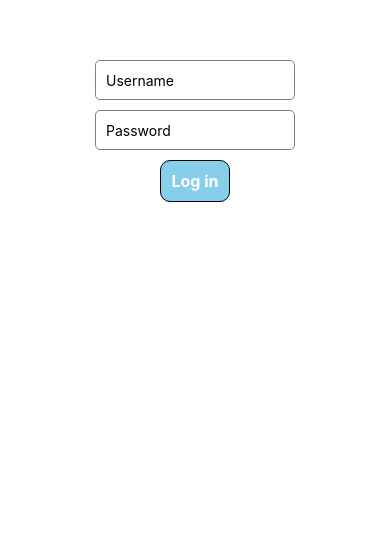
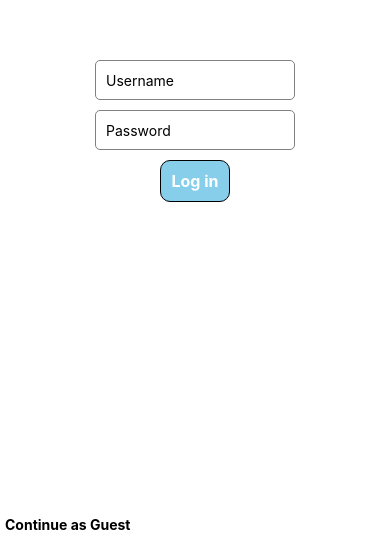
Before and after one commit to Adpro813/Real-app, a React Native app in the folder myapp/: screen / in a window 390 px wide. Shown: the part 291-844 px from the top of the page. Built offline with nearby package versions, Linux system fonts and the light colour scheme.

Commit message:
added a guest button which goes to the home screen

```diff
--- a/myapp/App.js
+++ b/myapp/App.js
@@ -1,6 +1,6 @@
 import React, { useEffect, useState } from 'react';
 import { StatusBar } from 'expo-status-bar';
-import { StyleSheet, Text, View, Image, Button, TextInput, TouchableOpacity } from 'react-native';
+import { StyleSheet, Text, View, Image, TextInput, TouchableOpacity } from 'react-native';
 import { NavigationContainer } from '@react-navigation/native';
 import { createStackNavigator } from '@react-navigation/stack';
 
@@ -37,6 +37,7 @@ const LoadingScreen = ({ navigation }) => {
 function LogInScreen({ navigation }) {
   const [username, setUsername] = useState('');
   const [password, setPassword] = useState('');
+
   return (
     <View style={[styles.container, { backgroundColor: 'white' }]}>
       <TextInput
@@ -58,6 +59,13 @@ function LogInScreen({ navigation }) {
       >
         <Text style={styles.logInText}>Log in</Text>
       </TouchableOpacity>
+
+      <Text
+        style={styles.guestText}
+        onPress={() => navigation.navigate("HomeScreen")}
+      >
+        Continue as Guest
+      </Text>
     </View>
   );
 }
@@ -100,6 +108,14 @@ const styles = StyleSheet.create({
     borderRadius: 10,
     padding: 10,
   },
+  guestText: {
+    color: 'black',
+    fontWeight: 'bold',
+    fontSize: 14,
+    position: 'absolute',
+    bottom: 20,
+    left: 5,
+  },
   input: {
     height: 40,
     width: 200,
```
